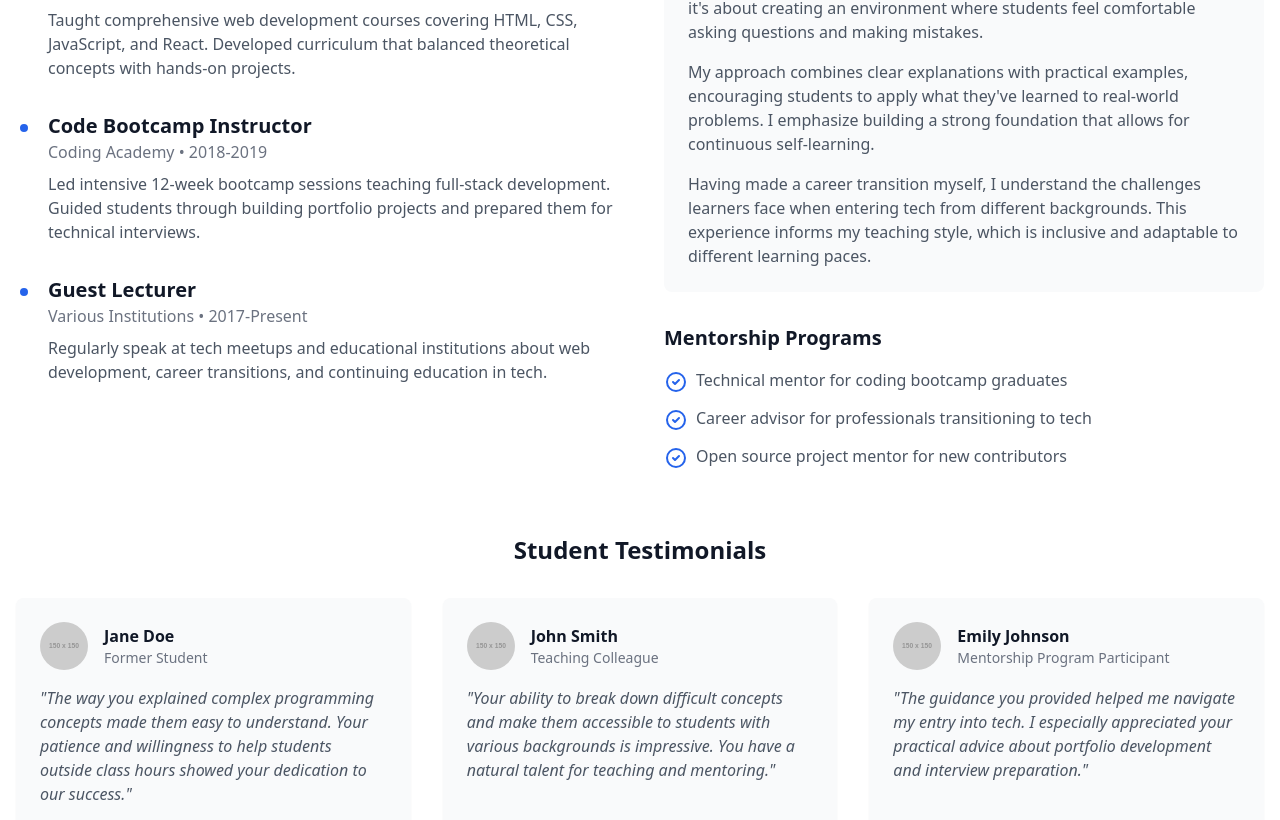
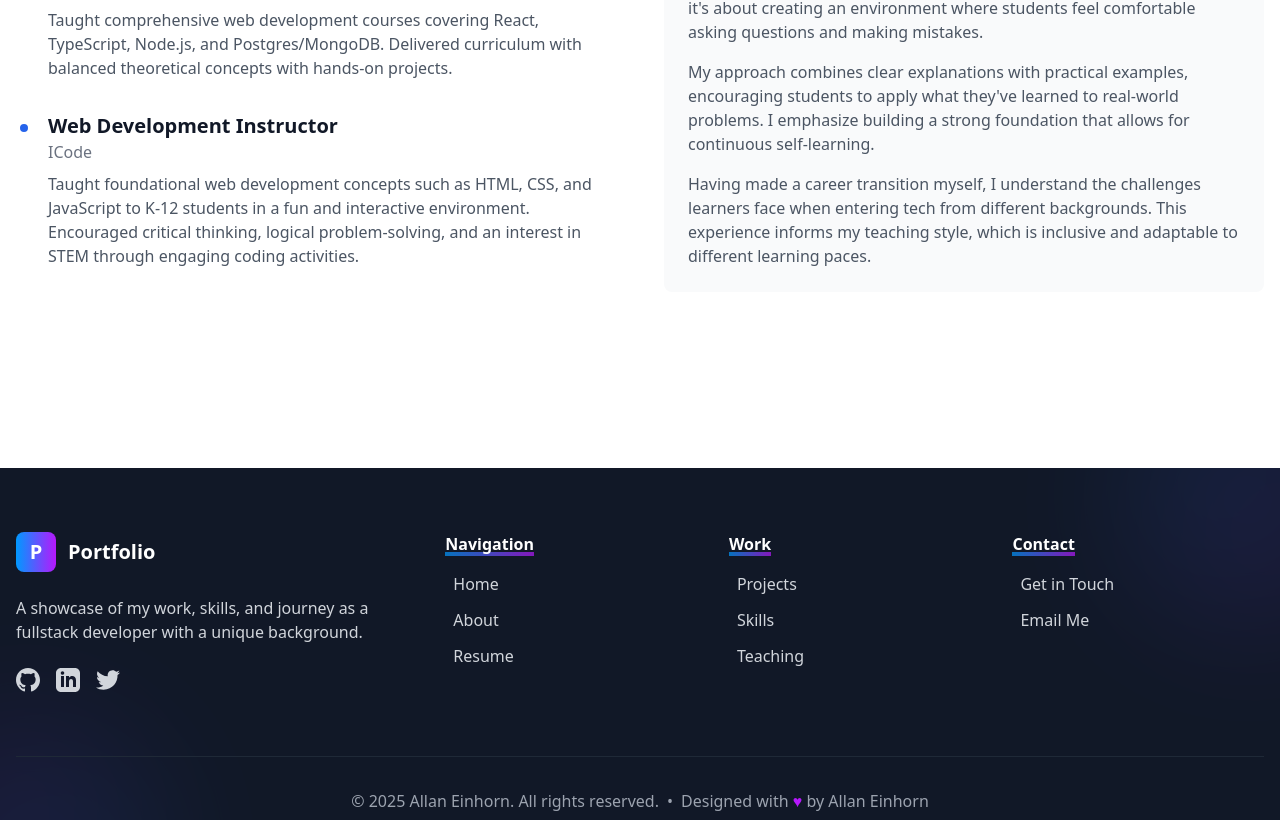
Before and after one commit to AyEinhorn/modern-portfolio, a React (Vite) app: page /about in a window 1280 px wide. Shown: the part 1220-2040 px from the top of the page. Built offline with nearby package versions, Linux system fonts and the light colour scheme.

Commit message:
updated personal information throughout application

```diff
--- a/src/components/layout/Footer.tsx
+++ b/src/components/layout/Footer.tsx
@@ -167,9 +167,9 @@ const Footer = () => {
           className="border-t border-gray-800 mt-16 pt-8 text-center text-gray-500 dark:text-gray-400"
         >
           <p>
-            &copy; {currentYear} Your Name. All rights reserved.
+            &copy; {currentYear} Allan Einhorn. All rights reserved.
             <span className="mx-2">•</span>
-            Designed with <span className="text-accent-500">♥</span> by Your Name
+            Designed with <span className="text-accent-500">♥</span> by Allan Einhorn
           </p>
         </motion.div>
       </div>
--- a/src/components/sections/Contact.tsx
+++ b/src/components/sections/Contact.tsx
@@ -51,8 +51,8 @@ const Contact = () => {
         </svg>
       ),
       label: 'Email',
-      value: 'your-email@example.com',
-      href: 'mailto:your-email@example.com',
+      value: 'a.einhorn886@gmail.com',
+      href: 'mailto:a.einhorn886@gmail.com',
     },
     {
       icon: (
@@ -61,7 +61,7 @@ const Contact = () => {
         </svg>
       ),
       label: 'Location',
-      value: 'Your City, Your Country',
+      value: 'San Antonio, Texas',
     },
     {
       icon: (
@@ -126,7 +126,7 @@ const Contact = () => {
             <h4 className="text-lg font-semibold mb-4">Social Profiles</h4>
             <div className="flex space-x-4">
               <a
-                href="https://github.com/yourusername"
+                href="https://github.com/ayeinhorn"
                 target="_blank"
                 rel="noopener noreferrer"
                 className="h-10 w-10 rounded-full bg-gray-800 flex items-center justify-center text-white hover:bg-blue-600 transition-colors"
@@ -137,7 +137,7 @@ const Contact = () => {
                 </svg>
               </a>
               <a
-                href="https://linkedin.com/in/yourusername"
+                href="https://linkedin.com/in/allan-einhorn"
                 target="_blank"
                 rel="noopener noreferrer"
                 className="h-10 w-10 rounded-full bg-blue-700 flex items-center justify-center text-white hover:bg-blue-800 transition-colors"
@@ -148,7 +148,7 @@ const Contact = () => {
                 </svg>
               </a>
               <a
-                href="https://twitter.com/yourusername"
+                href="https://twitter.com/"
                 target="_blank"
                 rel="noopener noreferrer"
                 className="h-10 w-10 rounded-full bg-blue-400 flex items-center justify-center text-white hover:bg-blue-500 transition-colors"
--- a/src/components/sections/Teaching.tsx
+++ b/src/components/sections/Teaching.tsx
@@ -61,27 +61,20 @@ const Teaching = () => {
             <div className="space-y-8">
               <div className="relative pl-8 before:content-[''] before:absolute before:left-0 before:top-2 before:w-4 before:h-4 before:rounded-full before:bg-blue-600 before:z-10 before:border-4 before:border-white">
                 <h4 className="text-xl font-semibold">Web Development Instructor</h4>
-                <p className="text-gray-500 mb-2">Tech University • 2019-2020</p>
+                <p className="text-gray-500 mb-2">EdX Bootcamp • 2022 - Present</p>
                 <p className="text-gray-600">
-                  Taught comprehensive web development courses covering HTML, CSS, JavaScript, and React. Developed curriculum that balanced theoretical concepts with hands-on projects.
+                  Taught comprehensive web development courses covering React, TypeScript, Node.js, and Postgres/MongoDB. Delivered curriculum with balanced theoretical concepts with hands-on projects.
                 </p>
               </div>
 
               <div className="relative pl-8 before:content-[''] before:absolute before:left-0 before:top-2 before:w-4 before:h-4 before:rounded-full before:bg-blue-600 before:z-10 before:border-4 before:border-white">
-                <h4 className="text-xl font-semibold">Code Bootcamp Instructor</h4>
-                <p className="text-gray-500 mb-2">Coding Academy • 2018-2019</p>
+                <h4 className="text-xl font-semibold">Web Development Instructor</h4>
+                <p className="text-gray-500 mb-2"> ICode </p>
                 <p className="text-gray-600">
-                  Led intensive 12-week bootcamp sessions teaching full-stack development. Guided students through building portfolio projects and prepared them for technical interviews.
+                  Taught foundational web development concepts such as HTML, CSS, and JavaScript to K-12 students in a fun and interactive environment. Encouraged critical thinking, logical problem-solving, and an interest in STEM through engaging coding activities.
                 </p>
               </div>
 
-              <div className="relative pl-8 before:content-[''] before:absolute before:left-0 before:top-2 before:w-4 before:h-4 before:rounded-full before:bg-blue-600 before:z-10 before:border-4 before:border-white">
-                <h4 className="text-xl font-semibold">Guest Lecturer</h4>
-                <p className="text-gray-500 mb-2">Various Institutions • 2017-Present</p>
-                <p className="text-gray-600">
-                  Regularly speak at tech meetups and educational institutions about web development, career transitions, and continuing education in tech.
-                </p>
-              </div>
             </div>
           </motion.div>
 
@@ -104,7 +97,7 @@ const Teaching = () => {
               </p>
             </div>
 
-            <div>
+            <div className='hidden'>
               <h4 className="text-xl font-semibold mb-4">Mentorship Programs</h4>
               <ul className="space-y-3 text-gray-600">
                 <li className="flex items-start">
@@ -130,7 +123,7 @@ const Teaching = () => {
           </motion.div>
         </div>
 
-        <motion.div
+        <motion.div className='hidden'
           initial={{ opacity: 0, y: 20 }}
           whileInView={{ opacity: 1, y: 0 }}
           transition={{ duration: 0.5, delay: 0.6 }}
```
